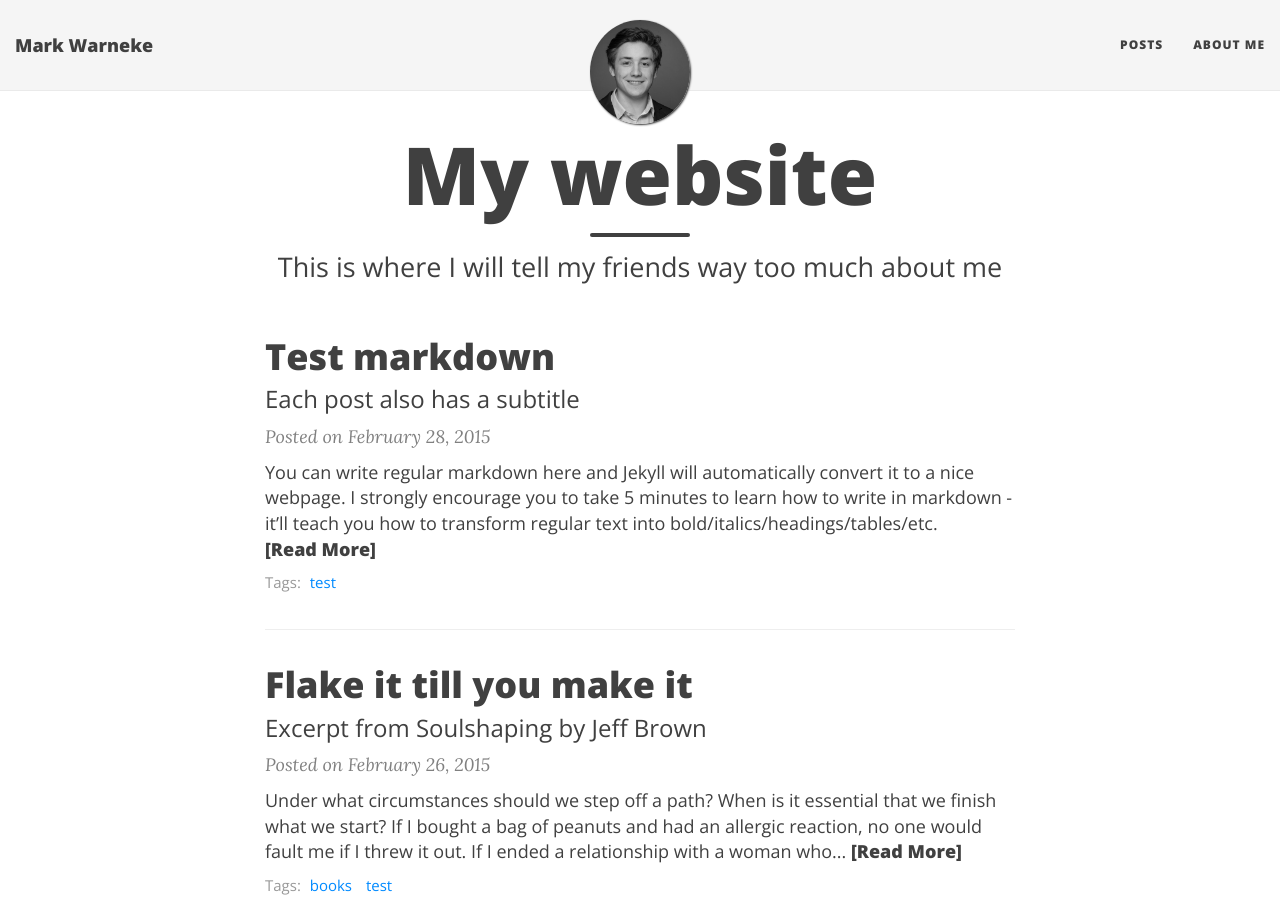
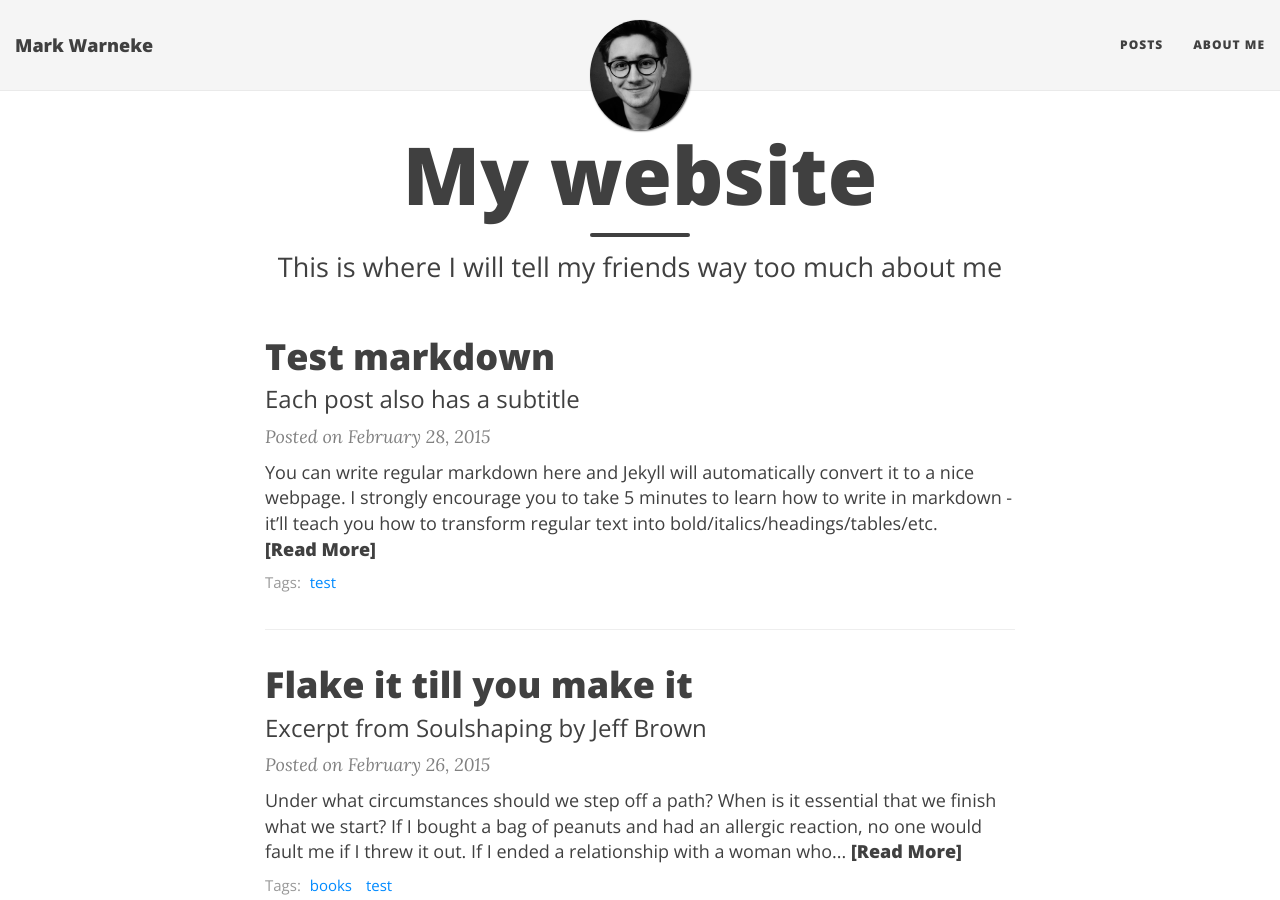
Before and after one commit to MarkWarneke/markwarneke.github.io, a Jekyll site: the page built from index.html, in a window 1280 px wide and 900 px high. Built offline with Jekyll 4.4.1, drawn with Linux system fonts in a browser that asks for light colours; nearby versions of some CDN libraries; the list of posts is cut into pages by our own code.

Commit message:
change avatar

```diff
--- a/_config.yml
+++ b/_config.yml
@@ -25,7 +25,7 @@ navbar-links:
 
 # Image to show in the navigation bar - image must be a square (width = height)
 # Remove this parameter if you don't want an image in the navbar
-avatar: "/img/avatar-icon.jpg"
+avatar: "/img/avatar-icon.png"
 
 # If you want to have an image logo in the top-left corner instead of the title text,
 # then specify the following parameter
```
Also changed, not shown: img/avatar-icon.png.
